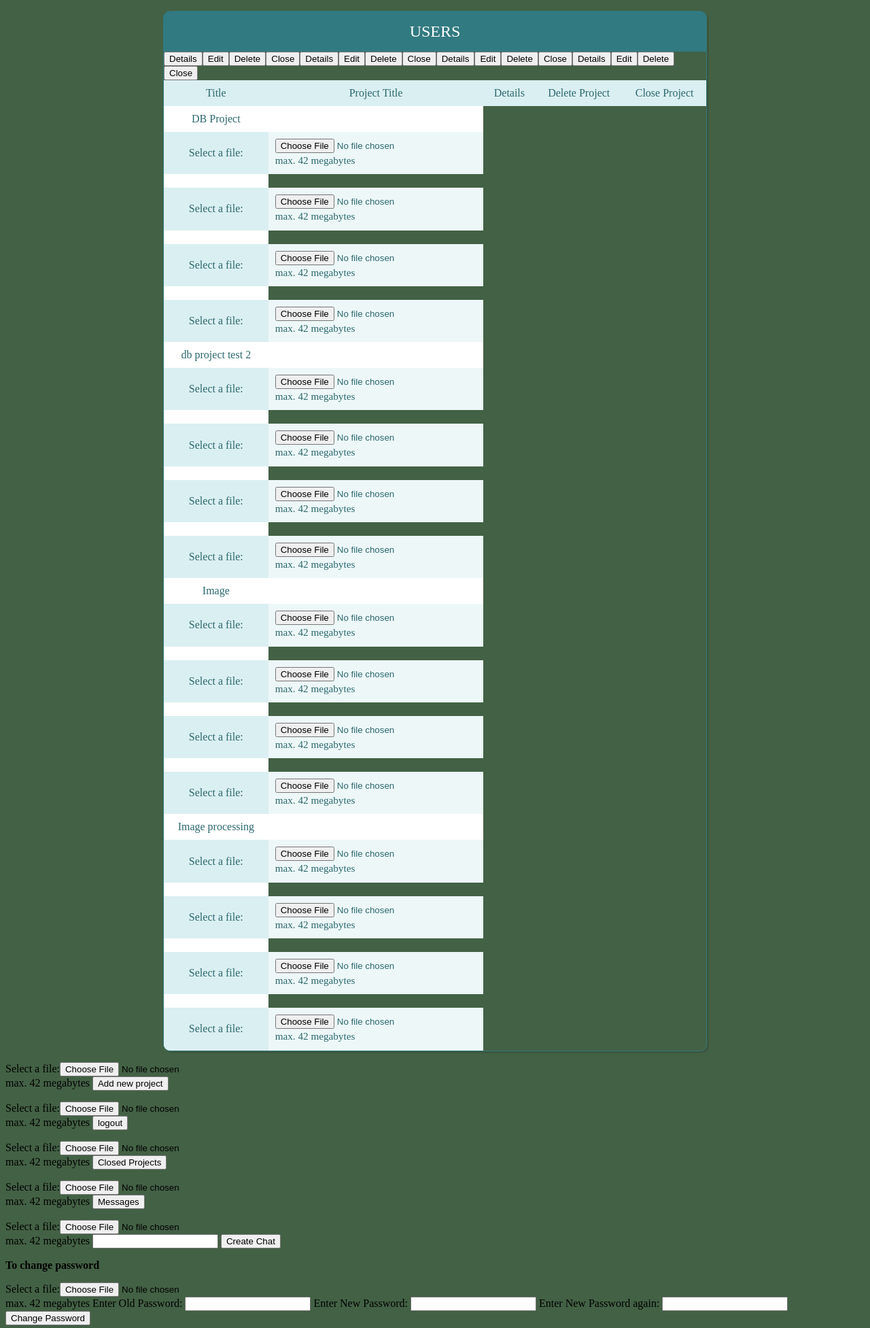
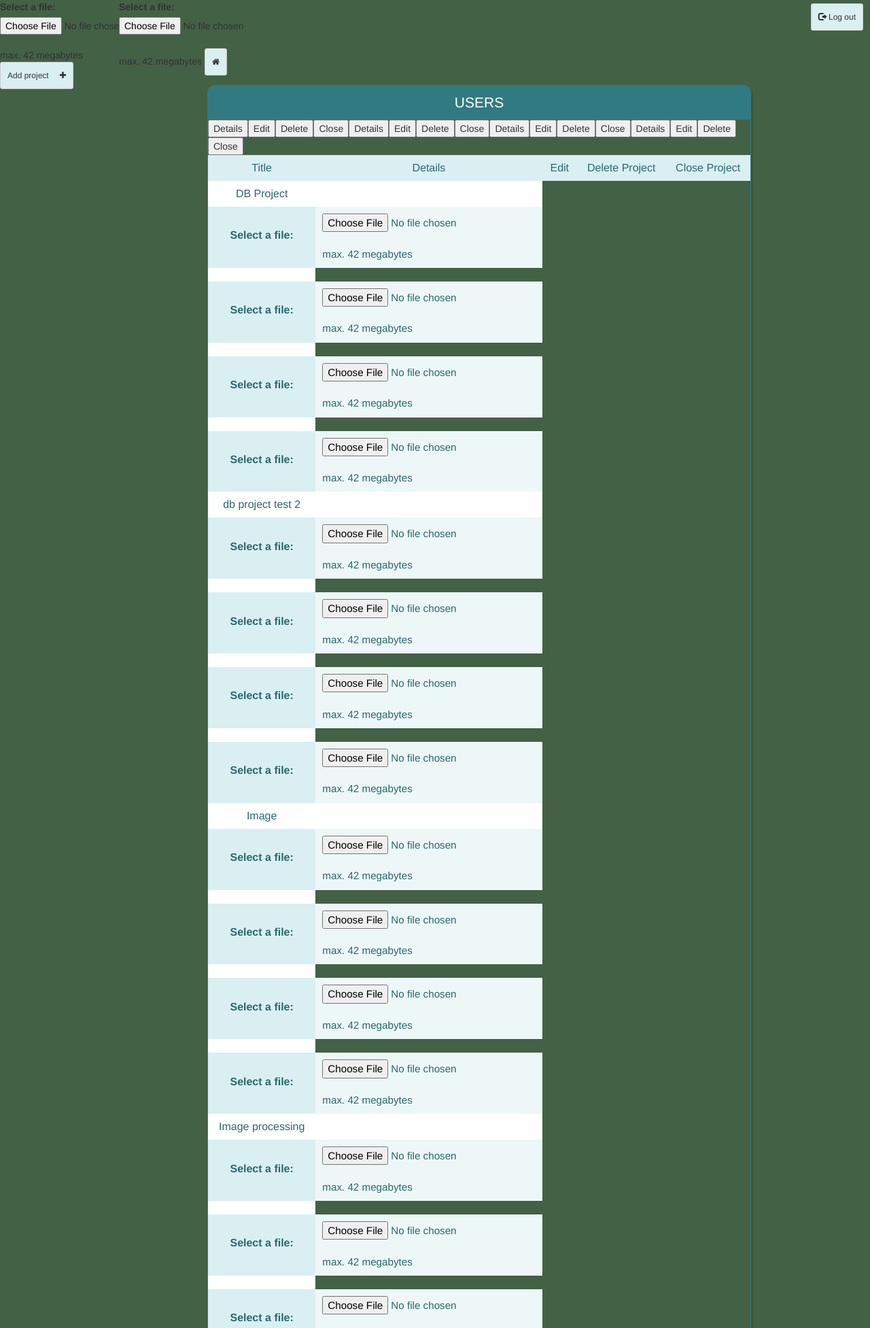
Before and after one commit to tnmytanny/Willcodeforfood, a Django app: template polls/templates/polls/instructor_home.html in a window 1280 px wide. Shown: the top 1953 px of the page at 68% size. Run offline with Django 3.2, Linux system fonts and the light colour scheme; data comes from the database, SQL or seed files in the repository; both versions use the stored data as it was after the commit; the template is opened without the code that fills it: values that come from a table or form of the project are taken from there, most other values are stand-ins (such as "Sample title", 1, 10 or a date in 2020); some libraries are stand-ins or nearby versions.

Commit message:
minor changes

```diff
--- a/polls/templates/polls/instructor_home.html
+++ b/polls/templates/polls/instructor_home.html
@@ -1,4 +1,9 @@
 <html>
+<link rel="stylesheet" href="https://www.w3schools.com/w3css/4/w3.css">
+<link rel="stylesheet" href="https://cdnjs.cloudflare.com/ajax/libs/font-awesome/4.7.0/css/font-awesome.min.css">
+<link rel="stylesheet" href="https://maxcdn.bootstrapcdn.com/bootstrap/3.3.7/css/bootstrap.min.css">
+    <script src="https://ajax.googleapis.com/ajax/libs/jquery/3.3.1/jquery.min.js"></script>
+    <script src="https://maxcdn.bootstrapcdn.com/bootstrap/3.3.7/js/bootstrap.min.js"></script>
     <style>
         body {
           background-color: #436145;
@@ -14,6 +19,22 @@
           padding: 1rem;
           text-align: center;
           text-transform: uppercase;
+        }
+        div.myclass {
+          color: black;
+          display: none;
+        }
+        p.show {
+          /*background-color: #eee;*/
+          color: black;
+          cursor: pointer;
+          padding: 18px;
+          width: 100%;
+          border: none;
+          text-align: left;
+          outline: none;
+          font-size: 15px;
+          transition: 0.1s;
         }
 
         img {
@@ -51,6 +72,7 @@
           text-align: left;
         }
         table th {
+          text-align: center;
           background-color: #daeff1;
           font-weight: 300;
         }
@@ -165,18 +187,48 @@
             overflow: visible;
           }
         }
+        .logoutLblPos{
 
-
+          position:fixed;
+          right:10px;
+          top:5px;
+        }
+        .button2 {background-color: #daeff1;}
+        .btn {
+          height: 40px;
+        }
 
         </style>
-<div class="table-users">
+<div style="width:400px;">
+    <div style="float: left; width: 130px">
+        <form action={% url 'polls:instructor_new_project' %} method="post">
+    {% csrf_token %}
+      {{ form }}
+      <!-- <label for="UserID">UserID: </label> -->
+      <input name="instructorid" type="hidden" value={{instructor_id}}>
+      <button class="btn btn-default btn-sm button2">Add project<i class="w3-margin-left fa fa-plus"></i></button>
+</form>
+    </div>
+    <div style="float: right; width: 225px">
+        <form action={% url 'polls:login' %} method="post">
+<!-- >>>>>>> 7c45c867ad1da753d6488073119bbebc94484b9d -->
+    {% csrf_token %}
+      {{ form }}
+      <!-- <label for="UserID">UserID: </label>
+      <input id="UserID" type="text" name="userid">
+      <input id="password" type="text" name="password"> -->
+      <button class="btn btn-default btn-sm button2"><i class="w3-margin-middle fa fa-home"></i></button>
+</form>
+    </div>
+  </div>
+<div style="float: middle" class="table-users">
     <div class="header">Users</div>
 
   <table cellspacing="0">
   <tr>
     <th>Title</th>
-    <th>Project Title</th>
     <th>Details</th>
+    <th>Edit</th>
     <th>Delete Project</th>
     <th>Close Project</th>
   </tr>
@@ -216,23 +268,18 @@
 
 </table>
 </div>
-<form action={% url 'polls:instructor_new_project' %} method="post">
-    {% csrf_token %}
-      {{ form }}
-      <!-- <label for="UserID">UserID: </label> -->
-      <input name="instructorid" type="hidden" value={{instructor_id}}>
-      <input type="submit" value="Add new project">
-</form>
-
 <form action={% url 'polls:logout' %} method="post">
     {% csrf_token %}
       {{ form }}
       <!-- <label for="UserID">UserID: </label>
       <input id="UserID" type="text" name="userid">
       <input id="password" type="text" name="password"> -->
-      <input type="submit" value="logout">
+      <label class="logoutLblPos">
+      <button class="btn btn-default btn-sm button2">
+          <span class="glyphicon glyphicon-log-out"></span> Log out
+      </button>
+      </label>
 </form>
-
 <form action={% url 'polls:instructor_allocated_projects' %} method="post">
     {% csrf_token %}
       {{ form }}
@@ -259,8 +306,9 @@
       <!-- <input id="password" type="text" name="password"> -->
       <input type="submit" value="Create Chat">
 </form>
-<p><b>To change password</b>
-<form action={% url 'polls:change_password' %} method="post">
+<p class="show" onclick="myFunction()"><b>Click to change password</b></p>
+<div id="mydiv" class="myclass">
+  <form action={% url 'polls:change_password' %} method="post">
     {% csrf_token %}
       {{ form }}
       <label for="oldpass">Enter Old Password: </label>
@@ -277,4 +325,15 @@ password changed succesfully
 Password entered is incorrect
 {% endif %}
 </p>
+</div>
+<script>
+  function myFunction() {
+    var x = document.getElementById("mydiv");
+    if (x.style.display === "none") {
+        x.style.display = "block";
+    } else {
+        x.style.display = "none";
+    }
+}
+</script>
 </html>
```
Also changed, not shown: polls/templates/polls/student_home.html (+32 -2 lines), db.sqlite3.
